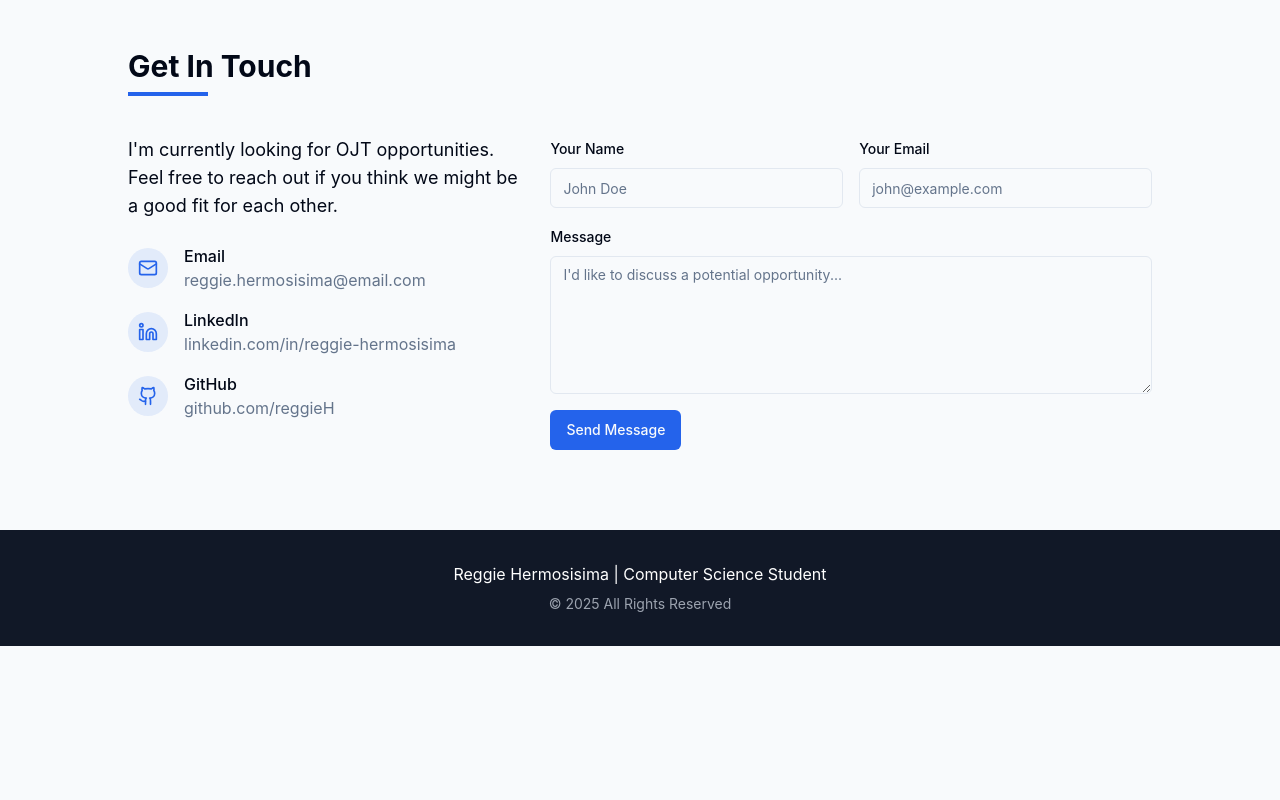
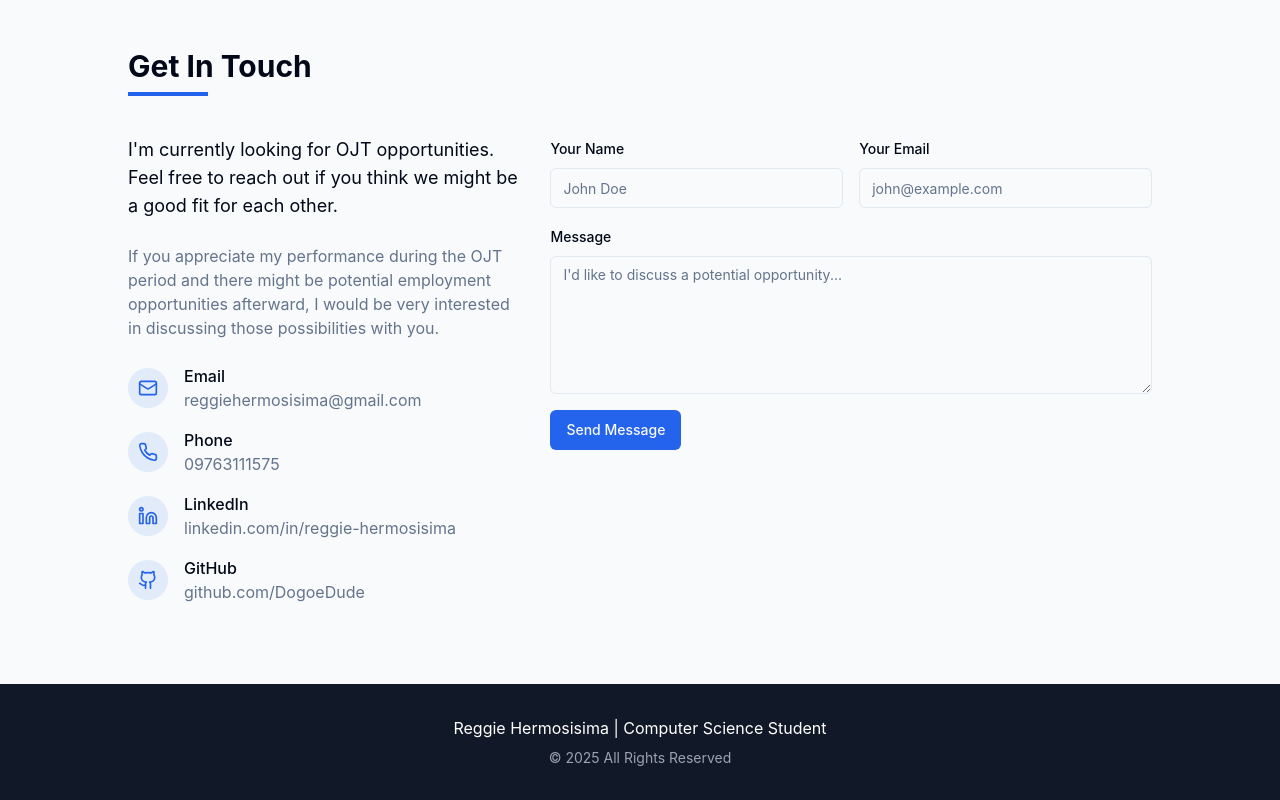
Before and after one commit to DogoeDude/reggies-ai-folio-craft, a React (Vite) app: page / in a window 1280 px wide. Shown: the part 4092-4892 px from the top of the page. Before the commit the page ends 4738 px from the top, so only its background shows below. Built offline with nearby package versions, Linux system fonts and the light colour scheme.

Commit message:
Add contact information and OJT statement
Update contact information and add a statement about OJT opportunities.

```diff
--- a/src/components/ContactSection.tsx
+++ b/src/components/ContactSection.tsx
@@ -2,7 +2,7 @@
 import { Button } from "@/components/ui/button";
 import { Input } from "@/components/ui/input";
 import { Textarea } from "@/components/ui/textarea";
-import { Mail, Linkedin, Github } from "lucide-react";
+import { Mail, Linkedin, Github, Phone } from "lucide-react";
 import { useState } from "react";
 import { useToast } from "@/hooks/use-toast";
 
@@ -47,6 +47,12 @@ const ContactSection = () => {
               if you think we might be a good fit for each other.
             </p>
 
+            <p className="text-muted-foreground mt-2">
+              If you appreciate my performance during the OJT period and there might be
+              potential employment opportunities afterward, I would be very interested
+              in discussing those possibilities with you.
+            </p>
+
             <div className="space-y-4 mt-8">
               <div className="flex items-center gap-4">
                 <div className="h-10 w-10 rounded-full bg-primary/10 flex items-center justify-center">
@@ -54,8 +60,20 @@ const ContactSection = () => {
                 </div>
                 <div>
                   <p className="font-medium">Email</p>
-                  <a href="mailto:reggie.hermosisima@email.com" className="text-muted-foreground hover:text-primary">
-                    reggie.hermosisima@email.com
+                  <a href="mailto:reggiehermosisima@gmail.com" className="text-muted-foreground hover:text-primary">
+                    reggiehermosisima@gmail.com
+                  </a>
+                </div>
+              </div>
+
+              <div className="flex items-center gap-4">
+                <div className="h-10 w-10 rounded-full bg-primary/10 flex items-center justify-center">
+                  <Phone className="h-5 w-5 text-primary" />
+                </div>
+                <div>
+                  <p className="font-medium">Phone</p>
+                  <a href="tel:+639763111575" className="text-muted-foreground hover:text-primary">
+                    09763111575
                   </a>
                 </div>
               </div>
@@ -66,7 +84,7 @@ const ContactSection = () => {
                 </div>
                 <div>
                   <p className="font-medium">LinkedIn</p>
-                  <a href="https://linkedin.com" target="_blank" rel="noopener noreferrer" className="text-muted-foreground hover:text-primary">
+                  <a href="https://www.linkedin.com/in/reggie-hermosisima-0937a8275/" target="_blank" rel="noopener noreferrer" className="text-muted-foreground hover:text-primary">
                     linkedin.com/in/reggie-hermosisima
                   </a>
                 </div>
@@ -78,8 +96,8 @@ const ContactSection = () => {
                 </div>
                 <div>
                   <p className="font-medium">GitHub</p>
-                  <a href="https://github.com" target="_blank" rel="noopener noreferrer" className="text-muted-foreground hover:text-primary">
-                    github.com/reggieH
+                  <a href="https://github.com/DogoeDude" target="_blank" rel="noopener noreferrer" className="text-muted-foreground hover:text-primary">
+                    github.com/DogoeDude
                   </a>
                 </div>
               </div>
```
